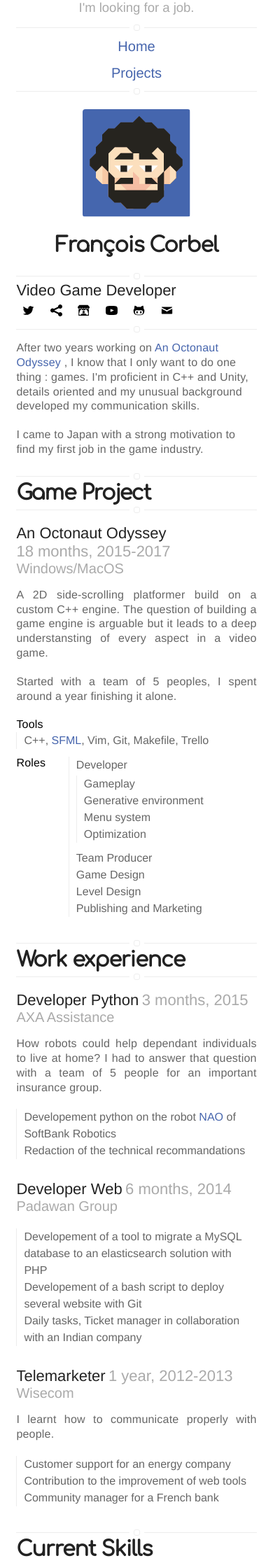
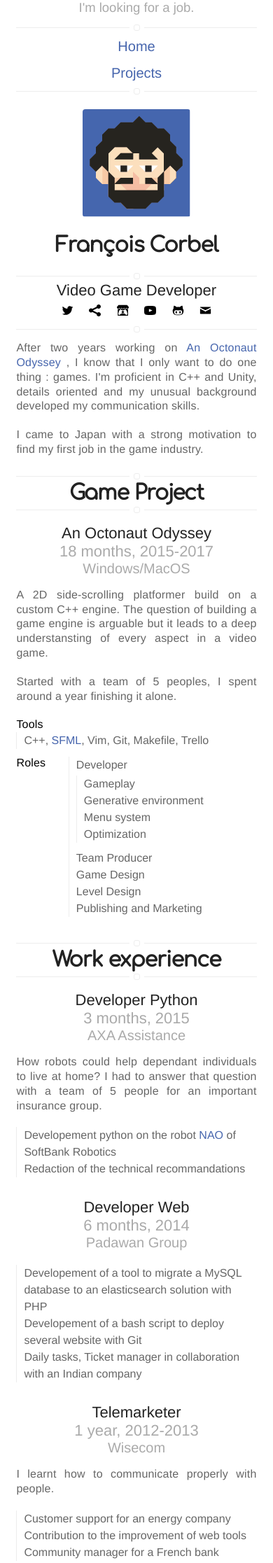
Before and after one commit to fcvalise/fcvalise.github.io, a Jekyll site: the page built from resume.html, in a window 390 px wide. Shown: the top 2233 px of the page at 70% size. Built offline with Jekyll 4.4.1, drawn with Linux system fonts in a browser that asks for light colours; nearby versions of some CDN libraries.

Commit message:
Add CNAME file and change resume details

```diff
--- /dev/null
+++ b/CNAME
@@ -0,0 +1 @@
+www.francoiscorbel.com
--- a/_sass/components/resume.sass
+++ b/_sass/components/resume.sass
@@ -1,5 +1,9 @@
 .resume
+    p
+        text-align: justify
     > .intro-title
+        @media (max-width : 500px)
+            text-align: center
         > .infos
             text-align: center
             display: block
@@ -22,6 +26,9 @@
             margin-bottom: 2rem
         .title, .date
             display: inline-block
+            @media (max-width : 500px)
+                display: block
+                text-align: center
         .date
             color: $gama
             float: right
@@ -29,10 +36,10 @@
                 float: none
         h1, h2, h3
             margin: 0
+            @media (max-width : 500px)
+                text-align: center
         h3
             color: $gama
-        p
-            text-align: justify
         ul
             display: inline-block
             vertical-align: text-top
```
